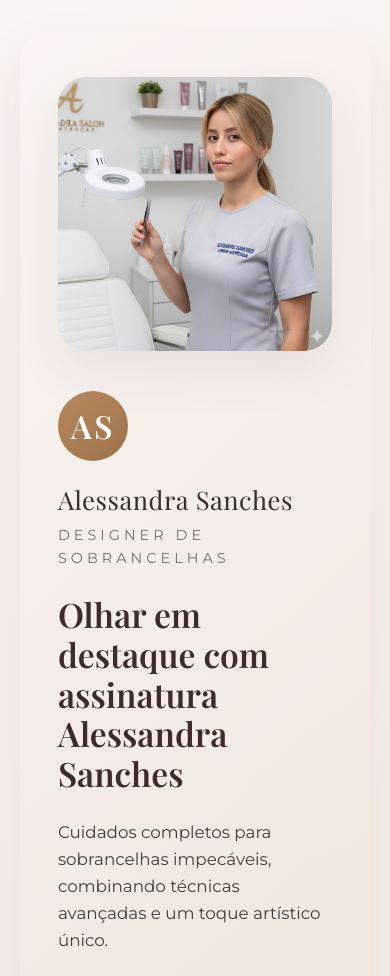
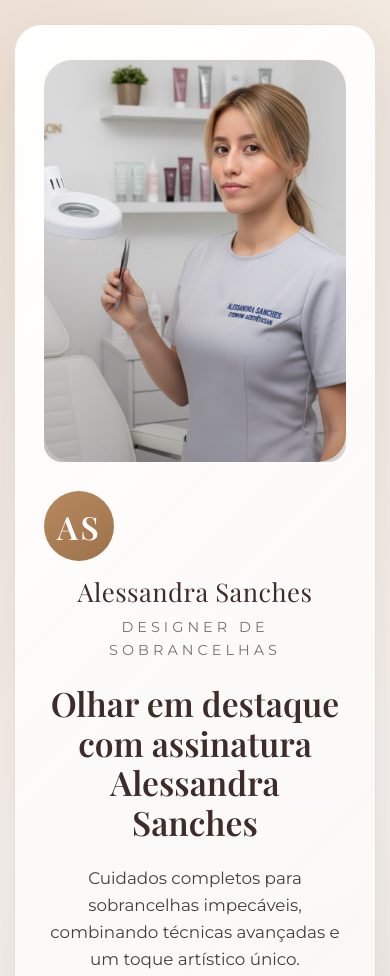
Before and after one commit to rubitoxxx/alessandrasanches, a plain HTML site: page banner.html in a window 390 px wide. Shown: the top 976 px of the page. Drawn offline with nearby package versions, Linux system fonts and the light colour scheme.

Commit message:
Refactor banner.html for improved design and layout
Updated styles and layout for the promo banner.

```diff
--- a/banner.html
+++ b/banner.html
@@ -11,17 +11,155 @@
   <link rel="stylesheet" href="styles.css">
   <style>
     body {
-      background: linear-gradient(160deg, rgba(249, 245, 242, 0.95), rgba(185, 137, 94, 0.18));
+      margin: 0;
+      min-height: 100vh;
       display: flex;
       align-items: center;
       justify-content: center;
-      min-height: 100vh;
-      margin: 0;
-      padding: 2rem 1rem;
+      padding: clamp(1.5rem, 3vw, 2.5rem);
+      background: radial-gradient(circle at top left, rgba(185, 137, 94, 0.18), transparent 55%),
+                  radial-gradient(circle at bottom right, rgba(61, 44, 41, 0.1), transparent 45%),
+                  #f8f3ef;
     }
 
     .promo-banner {
+      width: min(1120px, 96vw);
       margin: 0;
+      padding: clamp(2.4rem, 4vw, 3.8rem);
+      display: grid;
+      gap: clamp(2rem, 4vw, 3rem);
+      grid-template-columns: minmax(0, 1.05fr) minmax(0, 0.95fr);
+      align-items: center;
+      background: linear-gradient(135deg, rgba(255, 255, 255, 0.98), rgba(249, 245, 242, 0.92));
+      backdrop-filter: blur(6px);
+      border-radius: var(--radius-lg, 28px);
+      border: 1px solid rgba(185, 137, 94, 0.25);
+      box-shadow: 0 28px 60px rgba(61, 44, 41, 0.12);
+    }
+
+    .promo-banner__media {
+      position: relative;
+      overflow: hidden;
+      border-radius: inherit;
+    }
+
+    .promo-banner__media::after {
+      content: '';
+      position: absolute;
+      inset: 0;
+      background: linear-gradient(180deg, rgba(255, 255, 255, 0) 45%, rgba(61, 44, 41, 0.25) 100%);
+      mix-blend-mode: multiply;
+      pointer-events: none;
+    }
+
+    .promo-banner__media img {
+      width: 100%;
+      height: 100%;
+      object-fit: cover;
+      aspect-ratio: 4 / 5;
+      filter: saturate(1.02);
+    }
+
+    .promo-banner__content {
+      display: grid;
+      gap: clamp(1.4rem, 3vw, 2rem);
+    }
+
+    .promo-banner__description {
+      max-width: 45ch;
+    }
+
+    .promo-banner__services {
+      grid-template-columns: repeat(auto-fit, minmax(150px, 1fr));
+      gap: 0.9rem;
+    }
+
+    .promo-banner__services li {
+      padding: 0.9rem 1.1rem;
+      font-size: 0.95rem;
+      border-radius: var(--radius-sm, 12px);
+      background: rgba(185, 137, 94, 0.16);
+      border: 1px solid rgba(185, 137, 94, 0.32);
+      backdrop-filter: blur(4px);
+    }
+
+    .promo-banner__contact {
+      align-items: center;
+      justify-items: start;
+    }
+
+    .promo-banner__contact .btn {
+      min-width: 240px;
+    }
+
+    @media (max-width: 1024px) {
+      body {
+        padding: clamp(1.5rem, 4vw, 2.8rem) clamp(1rem, 4vw, 2.2rem);
+      }
+
+      .promo-banner {
+        grid-template-columns: 1fr;
+        justify-items: center;
+        text-align: center;
+      }
+
+      .promo-banner__media {
+        max-width: 420px;
+        width: 100%;
+        border-radius: var(--radius-md, 18px);
+      }
+
+      .promo-banner__media::after {
+        background: linear-gradient(200deg, rgba(255, 255, 255, 0) 40%, rgba(61, 44, 41, 0.28) 100%);
+      }
+
+      .promo-banner__content {
+        justify-items: center;
+      }
+
+      .promo-banner__logo {
+        flex-direction: column;
+        gap: 0.6rem;
+        text-align: center;
+      }
+
+      .promo-banner__description {
+        max-width: 60ch;
+      }
+
+      .promo-banner__contact {
+        width: 100%;
+        justify-items: center;
+      }
+    }
+
+    @media (max-width: 640px) {
+      body {
+        padding: 1.5rem 0.9rem;
+      }
+
+      .promo-banner {
+        padding: 2.2rem 1.8rem;
+        gap: 1.8rem;
+      }
+
+      .promo-banner__media img {
+        aspect-ratio: 3 / 4;
+      }
+
+      .promo-banner__services {
+        grid-template-columns: 1fr;
+      }
+
+      .promo-banner__contact .btn {
+        width: 100%;
+        justify-content: center;
+      }
+
+      .promo-banner__details {
+        text-align: left;
+        width: 100%;
+      }
     }
   </style>
 </head>
```
